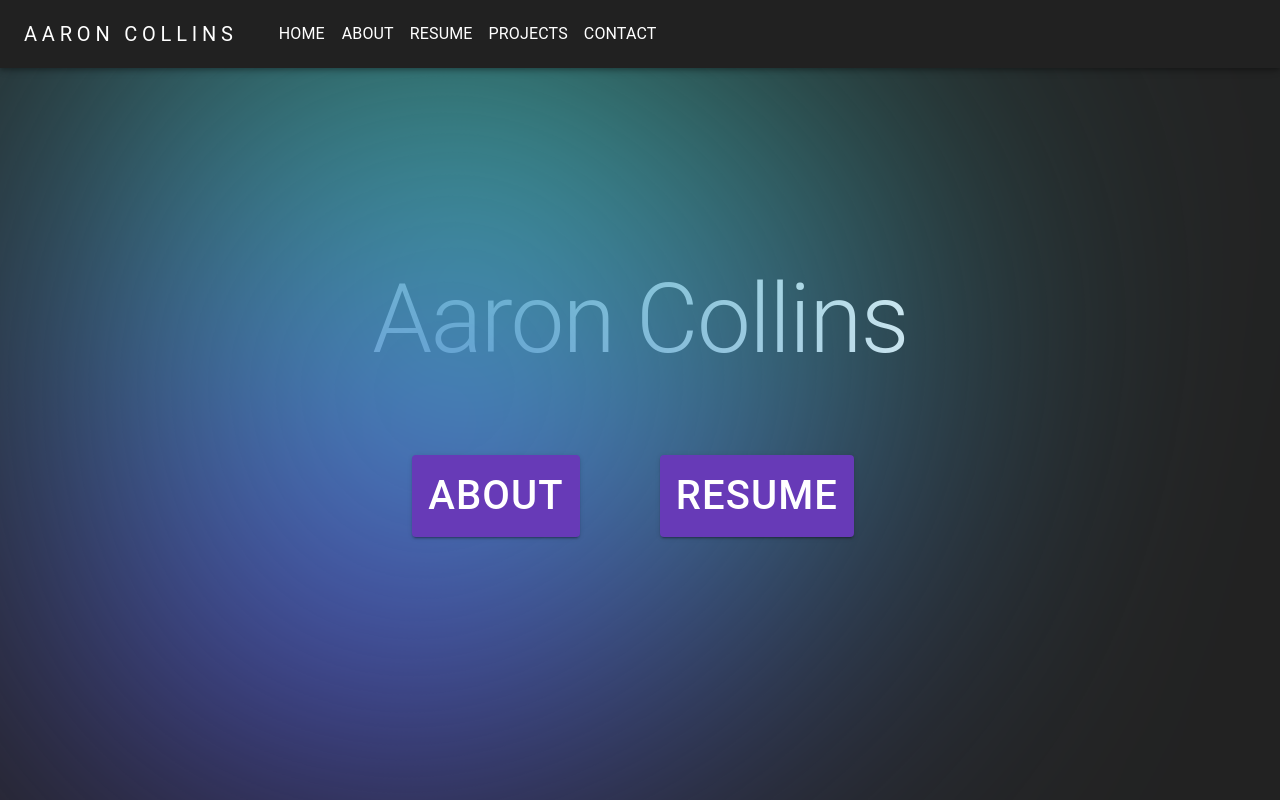
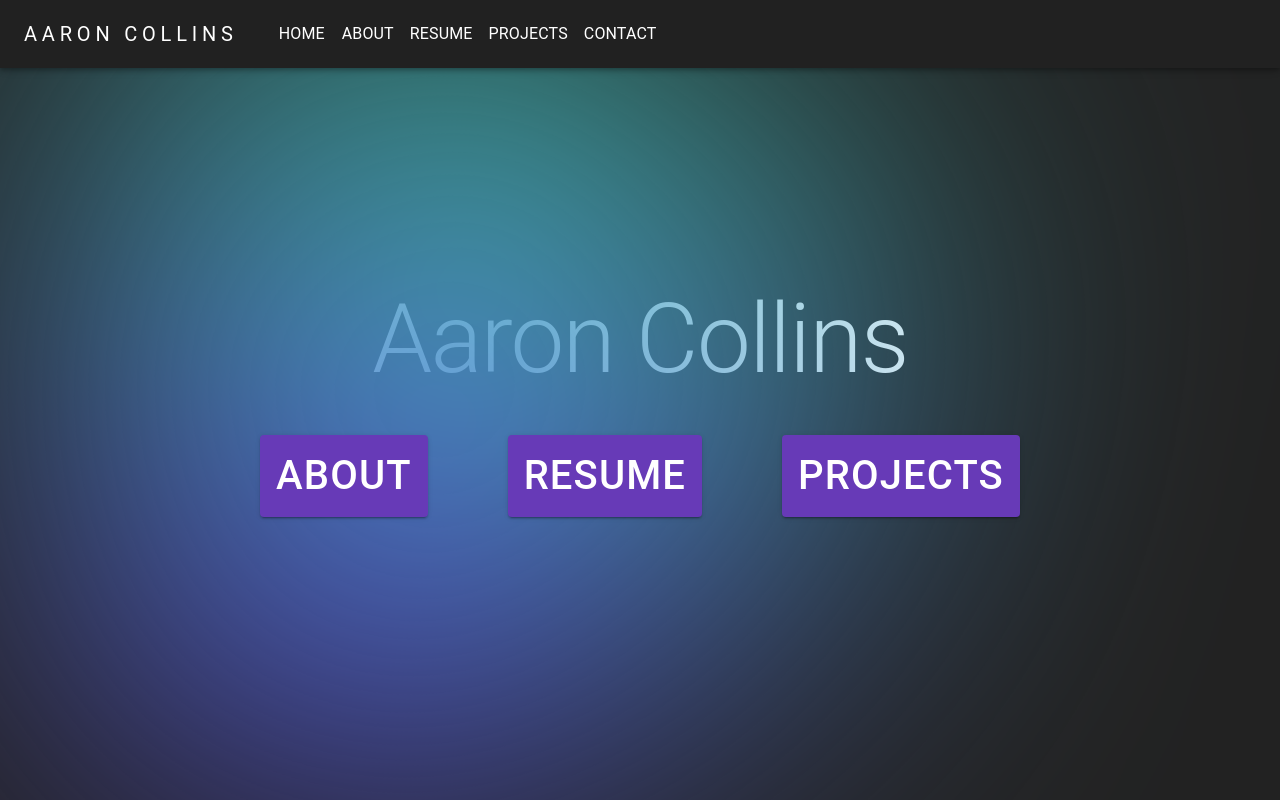
Before and after one commit to aaron777collins/aaron777collins.github.io, a React (Create React App) app: page / in a window 1280 px wide. Built offline with nearby package versions, Linux system fonts and the light colour scheme.

Commit message:
added a projects button

```diff
--- a/src/App.tsx
+++ b/src/App.tsx
@@ -21,7 +21,7 @@ interface AppProps {
 function App(props: AppProps) {
   const PurpleButton = styled(Button)(({ theme }) => ({
     fontSize: "40px",
-    margin: "2em 1em 0 1em",
+    margin: "1em 1em 0 1em",
   }));
 
   return (
@@ -49,6 +49,14 @@ function App(props: AppProps) {
                   to="/resume"
                 >
                   Resume
+                </Link>
+              </PurpleButton>
+              <PurpleButton color="secondary" variant="contained">
+                <Link
+                  style={{ color: "inherit", textDecoration: "None" }}
+                  to="/projects"
+                >
+                  Projects
                 </Link>
               </PurpleButton>
           </Box>
```
